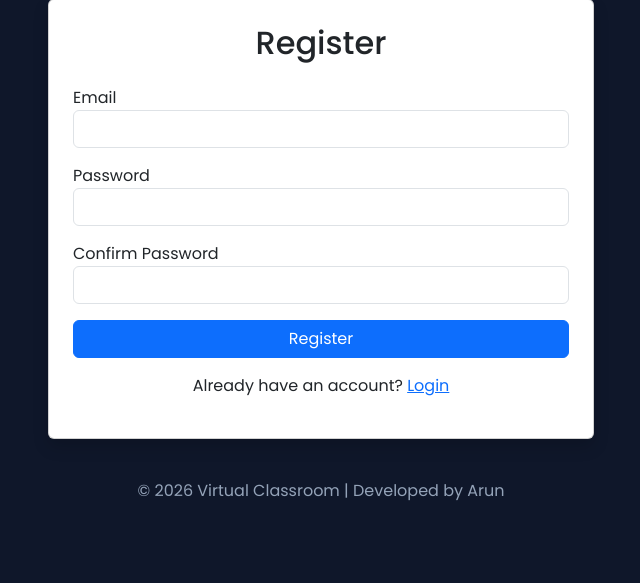
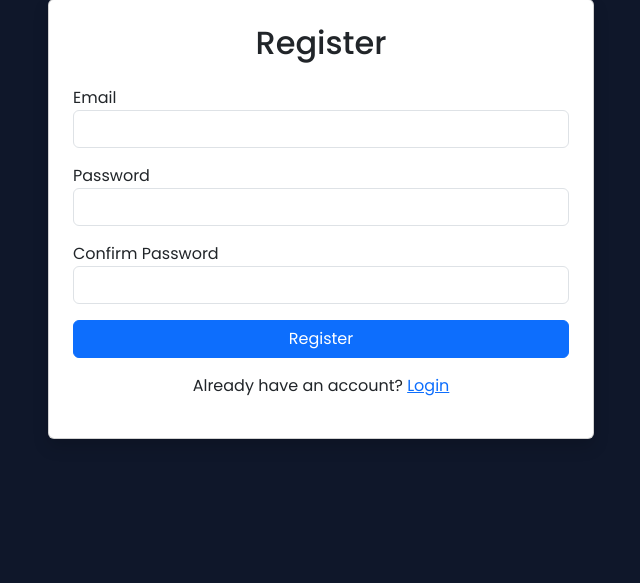
Before and after one commit to Arun-345/AWS-hosted-Virtual-Classroom-and-Learning-Platform, a Flask app: page /register in a window 1280 px wide. Shown: the part 49-632 px from the top of the page, without its empty margins (319-959 px from the left). Run offline with Flask 3, Linux system fonts and the light colour scheme.

Commit message:
fix comment

```diff
--- a/templates/register.html
+++ b/templates/register.html
@@ -86,7 +86,7 @@
 </div>
 
 </body>
-<div class="footer">
+<!-- <div class="footer">
     © 2026 Virtual Classroom | Developed by Arun
-</div>
+</div> -->
 </html>
```
